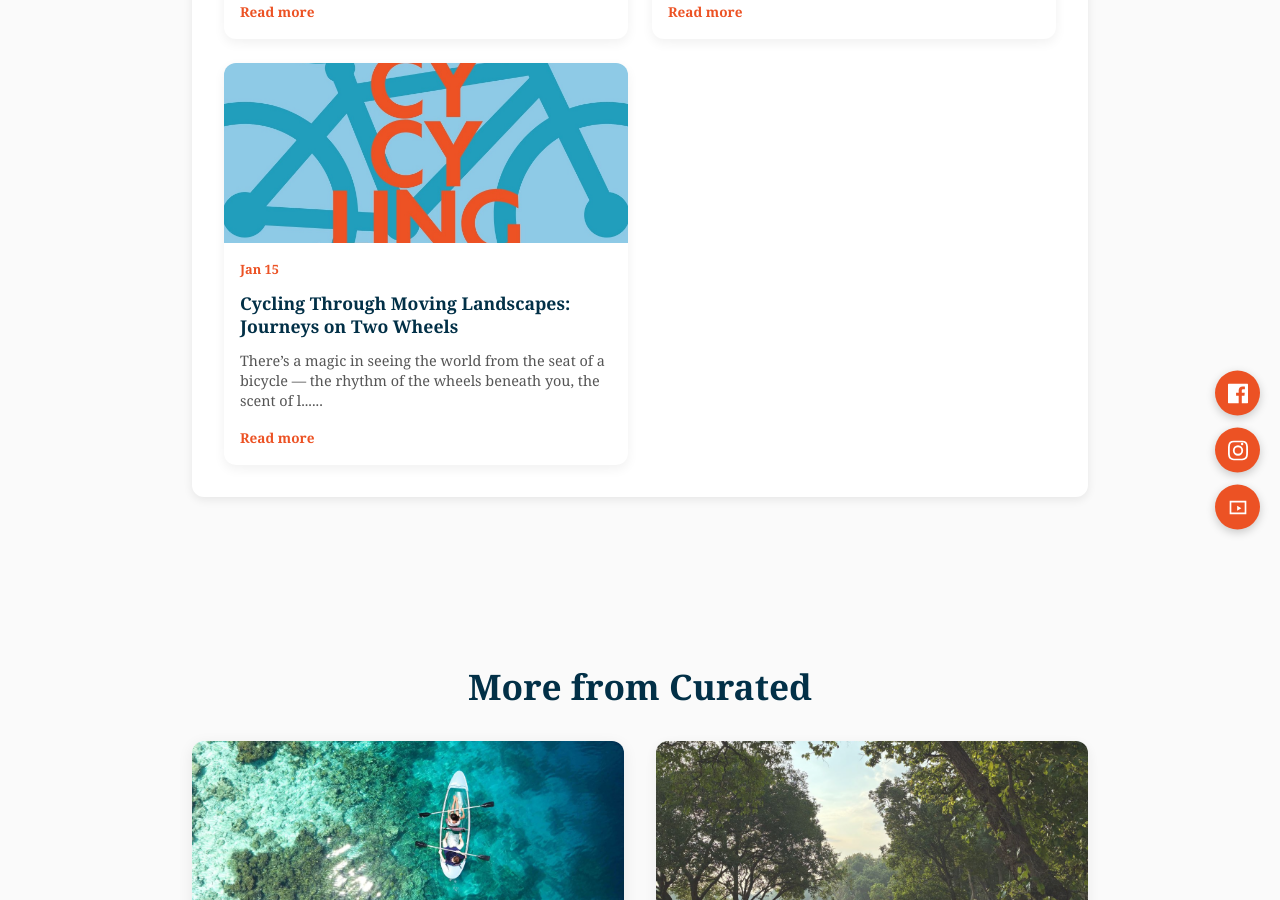
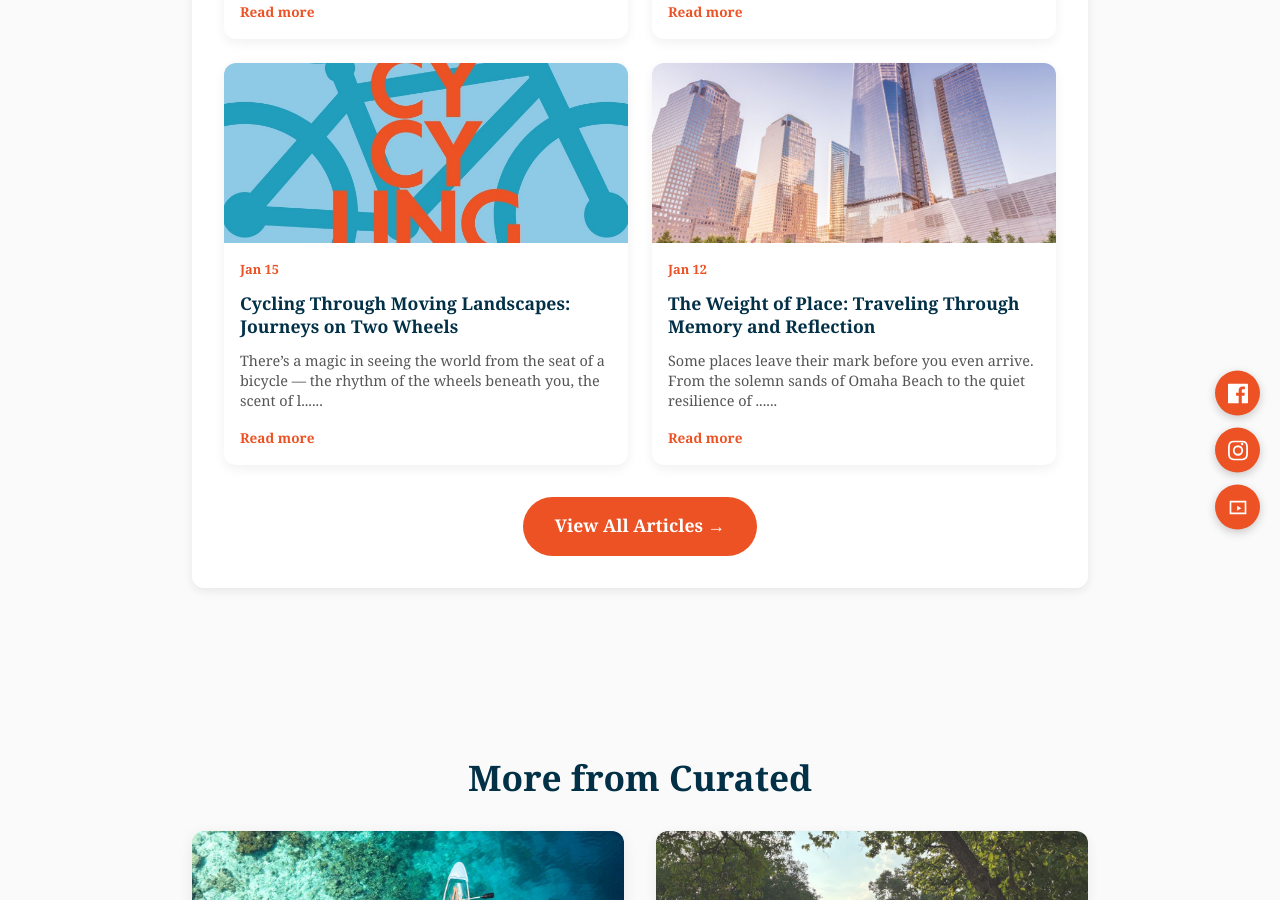
Before and after one commit to CuratedTravelMagazine/Curated-Travel-Magazine, a Jekyll site: the page built from index2.html, in a window 1280 px wide and 900 px high, scrolled down 2840 px. Built offline with Jekyll 4.4.1, drawn with Linux system fonts in a browser that asks for light colours.

Commit message:
Add files via upload

```diff
--- a/index2.html
+++ b/index2.html
@@ -40,13 +40,13 @@ title: "Curated Travel Magazine"
   </div>
 </section>
 
-<!-- Latest Travel Articles (Dynamic + Matches Current Design) -->
+<!-- Latest Travel Articles (4 cards + CTA) -->
 <section class="section">
   <div class="blog-preview">
     <h2>Latest Travel Articles</h2>
     <div class="blog-grid">
       {% assign recent_posts = site.posts | where_exp: "post", "post.is_issue != true" | sort: "date" | reverse %}
-      {% for post in recent_posts limit: 3 %}
+      {% for post in recent_posts limit: 4 %}
         <a href="{{ post.url }}" class="post-card">
           {% if post.image %}
             <img src="{{ post.image | relative_url }}" alt="{{ post.title }}" class="post-img">
@@ -55,7 +55,6 @@ title: "Curated Travel Magazine"
           {% endif %}
           <div class="post-info">
             <div class="post-date">{{ post.date | date: "%b %d" }}</div>
-            <!-- Short month + day to match current site (e.g., Dec 26) -->
             <h3 class="post-title">{{ post.title }}</h3>
             {% if post.excerpt %}
               <p class="post-excerpt">{{ post.excerpt | strip_html | truncate: 120 }}...</p>
@@ -64,6 +63,11 @@ title: "Curated Travel Magazine"
           </div>
         </a>
       {% endfor %}
+    </div>
+
+    <!-- CTA to Full Blog -->
+    <div style="text-align:center; margin-top:2rem;">
+      <a href="/blog/" class="btn" style="font-size:1.1rem; padding:0.9rem 2rem;">View All Articles →</a>
     </div>
   </div>
 </section>
```
